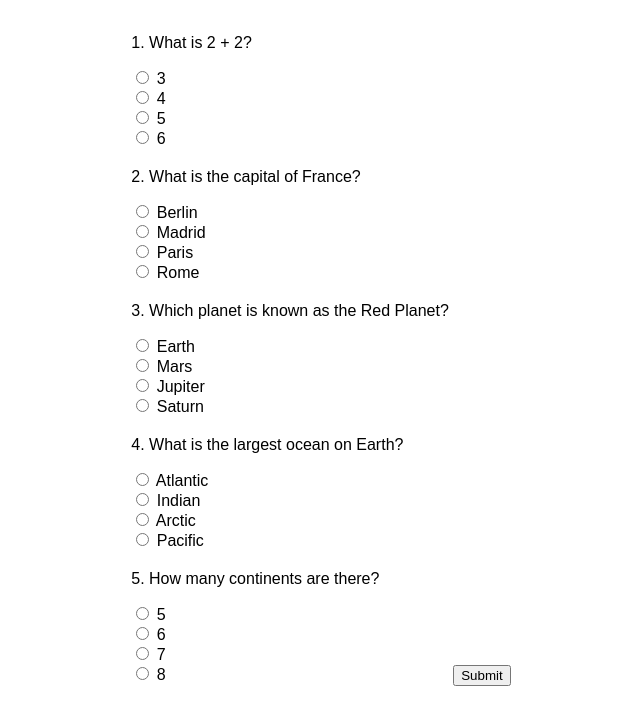
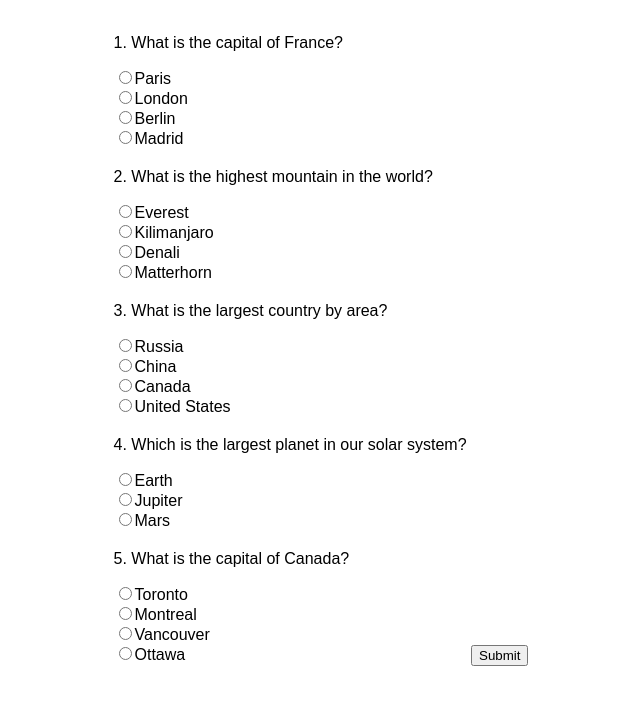
Before and after one commit to acciojob/quiz-with-session-shivrajsingh123, a website: page main.html in a window 1280 px wide. Shown: the part 90-814 px from the top of the page, without its empty margins (319-959 px from the left). Drawn offline with Linux system fonts and the light colour scheme.

Commit message:
created a submission

```diff
--- a/main.html
+++ b/main.html
@@ -18,75 +18,85 @@
     <div id="score"></div>
 
     <script>
-        const quizData = [
-            { question: "What is 2 + 2?", options: ["3", "4", "5", "6"], answer: "4" },
-            { question: "What is the capital of France?", options: ["Berlin", "Madrid", "Paris", "Rome"], answer: "Paris" },
-            { question: "Which planet is known as the Red Planet?", options: ["Earth", "Mars", "Jupiter", "Saturn"], answer: "Mars" },
-            { question: "What is the largest ocean on Earth?", options: ["Atlantic", "Indian", "Arctic", "Pacific"], answer: "Pacific" },
-            { question: "How many continents are there?", options: ["5", "6", "7", "8"], answer: "7" }
+        // Your JS code here.
+
+        const questions = [
+            { question: "What is the capital of France?", choices: ["Paris", "London", "Berlin", "Madrid"], answer: "Paris" },
+            { question: "What is the highest mountain in the world?", choices: ["Everest", "Kilimanjaro", "Denali", "Matterhorn"], answer: "Everest" },
+            { question: "What is the largest country by area?", choices: ["Russia", "China", "Canada", "United States"], answer: "Russia" },
+            { question: "Which is the largest planet in our solar system?", choices: ["Earth", "Jupiter", "Mars"], answer: "Jupiter" },
+            { question: "What is the capital of Canada?", choices: ["Toronto", "Montreal", "Vancouver", "Ottawa"], answer: "Ottawa" }
         ];
 
-        const questionsContainer = document.getElementById("questions");
+        const questionsElement = document.getElementById("questions");
         const submitButton = document.getElementById("submit");
         const scoreDisplay = document.getElementById("score");
 
-        function loadQuiz() {
-            questionsContainer.innerHTML = "";
-            quizData.forEach((q, index) => {
-                const questionDiv = document.createElement("div");
-                questionDiv.classList.add("question");
-                questionDiv.innerHTML = `<p>${index + 1}. ${q.question}</p>`;
-                q.options.forEach(option => {
-                    const radioBtn = document.createElement("input");
-                    radioBtn.type = "radio";
-                    radioBtn.name = `question${index}`;
-                    radioBtn.value = option;
-                    radioBtn.addEventListener("change", saveProgress);
-                    questionDiv.appendChild(radioBtn);
-                    questionDiv.innerHTML += ` ${option}<br>`;
-                });
-                questionsContainer.appendChild(questionDiv);
-            });
-            restoreProgress();
+        function renderQuestions() {
+            questionsElement.innerHTML = "";
+            const userAnswers = JSON.parse(sessionStorage.getItem("progress")) || {};
+
+            for (let i = 0; i < questions.length; i++) {
+                const question = questions[i];
+                const questionElement = document.createElement("div");
+                questionElement.classList.add("question");
+
+                const questionText = document.createElement("p");
+                questionText.textContent = `${i + 1}. ${question.question}`;
+                questionElement.appendChild(questionText);
+
+                for (let j = 0; j < question.choices.length; j++) {
+                    const choice = question.choices[j];
+                    const choiceElement = document.createElement("input");
+                    choiceElement.setAttribute("type", "radio");
+                    choiceElement.setAttribute("name", `question-${i}`);
+                    choiceElement.setAttribute("value", choice);
+                    choiceElement.addEventListener("change", saveProgress);
+
+                    if (userAnswers[`question-${i}`] === choice) {
+                        choiceElement.setAttribute("checked", true);
+                    }
+
+                    const choiceLabel = document.createElement("label");
+                    choiceLabel.appendChild(choiceElement);
+                    choiceLabel.appendChild(document.createTextNode(choice));
+
+                    questionElement.appendChild(choiceLabel);
+                    questionElement.appendChild(document.createElement("br"));
+                }
+
+                questionsElement.appendChild(questionElement);
+            }
         }
 
         function saveProgress() {
             const progress = {};
-            quizData.forEach((_, index) => {
-                const selectedOption = document.querySelector(`input[name='question${index}']:checked`);
+            questions.forEach((_, index) => {
+                const selectedOption = document.querySelector(`input[name='question-${index}']:checked`);
                 if (selectedOption) {
-                    progress[`question${index}`] = selectedOption.value;
+                    progress[`question-${index}`] = selectedOption.value;
                 }
             });
             sessionStorage.setItem("progress", JSON.stringify(progress));
         }
 
-        function restoreProgress() {
-            const savedProgress = JSON.parse(sessionStorage.getItem("progress")) || {};
-            Object.keys(savedProgress).forEach(key => {
-                const radioButton = document.querySelector(`input[name='${key}'][value='${savedProgress[key]}']`);
-                if (radioButton) {
-                    radioButton.checked = true;
-                }
-            });
-        }
-
         function calculateScore() {
             let score = 0;
-            quizData.forEach((q, index) => {
-                const selectedOption = document.querySelector(`input[name='question${index}']:checked`);
+            questions.forEach((q, index) => {
+                const selectedOption = document.querySelector(`input[name='question-${index}']:checked`);
                 if (selectedOption && selectedOption.value === q.answer) {
                     score++;
                 }
             });
             scoreDisplay.textContent = `Your score is ${score} out of 5.`;
             localStorage.setItem("score", score);
+            submitButton.disabled = true;
         }
 
         submitButton.addEventListener("click", calculateScore);
 
         document.addEventListener("DOMContentLoaded", function() {
-            loadQuiz();
+            renderQuestions();
             const savedScore = localStorage.getItem("score");
             if (savedScore !== null) {
                 scoreDisplay.textContent = `Your last score was ${savedScore} out of 5.`;
```
